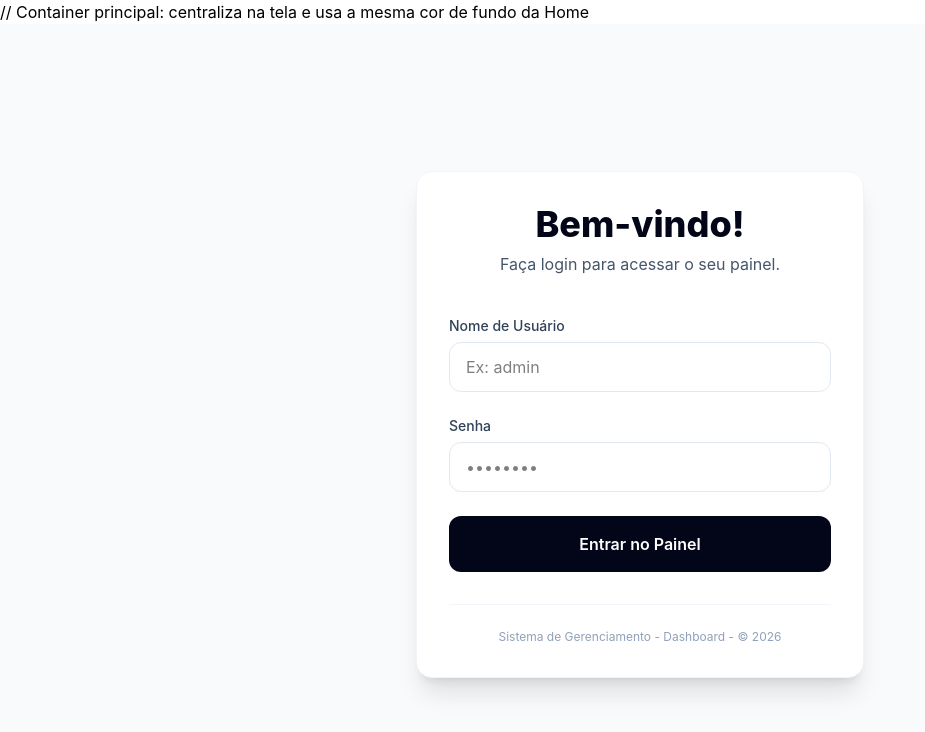
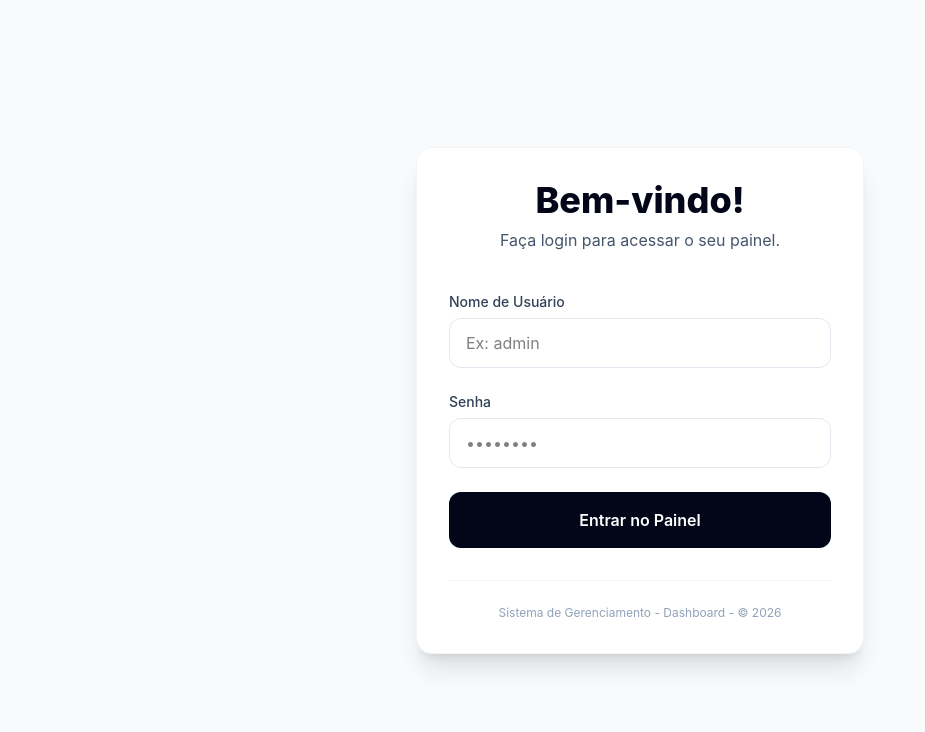
Before and after one commit to Lpluiz123/laserpack-designs, a React (Vite) app in the folder frontend/: page /login in a window 1280 px wide. Shown: the top 732 px of the page, without its empty margins (0-925 px from the left). Built offline with nearby package versions, Linux system fonts and the light colour scheme.

Commit message:
correcao de bug na tela

```diff
--- a/frontend/src/pages/Login.jsx
+++ b/frontend/src/pages/Login.jsx
@@ -63,8 +63,8 @@ const Login = () => {
         theme="colored"
         transition={Bounce}
       />
-      // Container principal: centraliza na tela e usa a mesma cor de fundo da
-      Home
+
+
       <main className="min-h-screen bg-slate-50 flex items-center justify-center p-6">
         {/* Card do formulário: branco, com sombra e borda arredondada */}
         <div className="bg-white p-8 rounded-2xl shadow-xl w-full max-w-md border border-slate-100">
```
